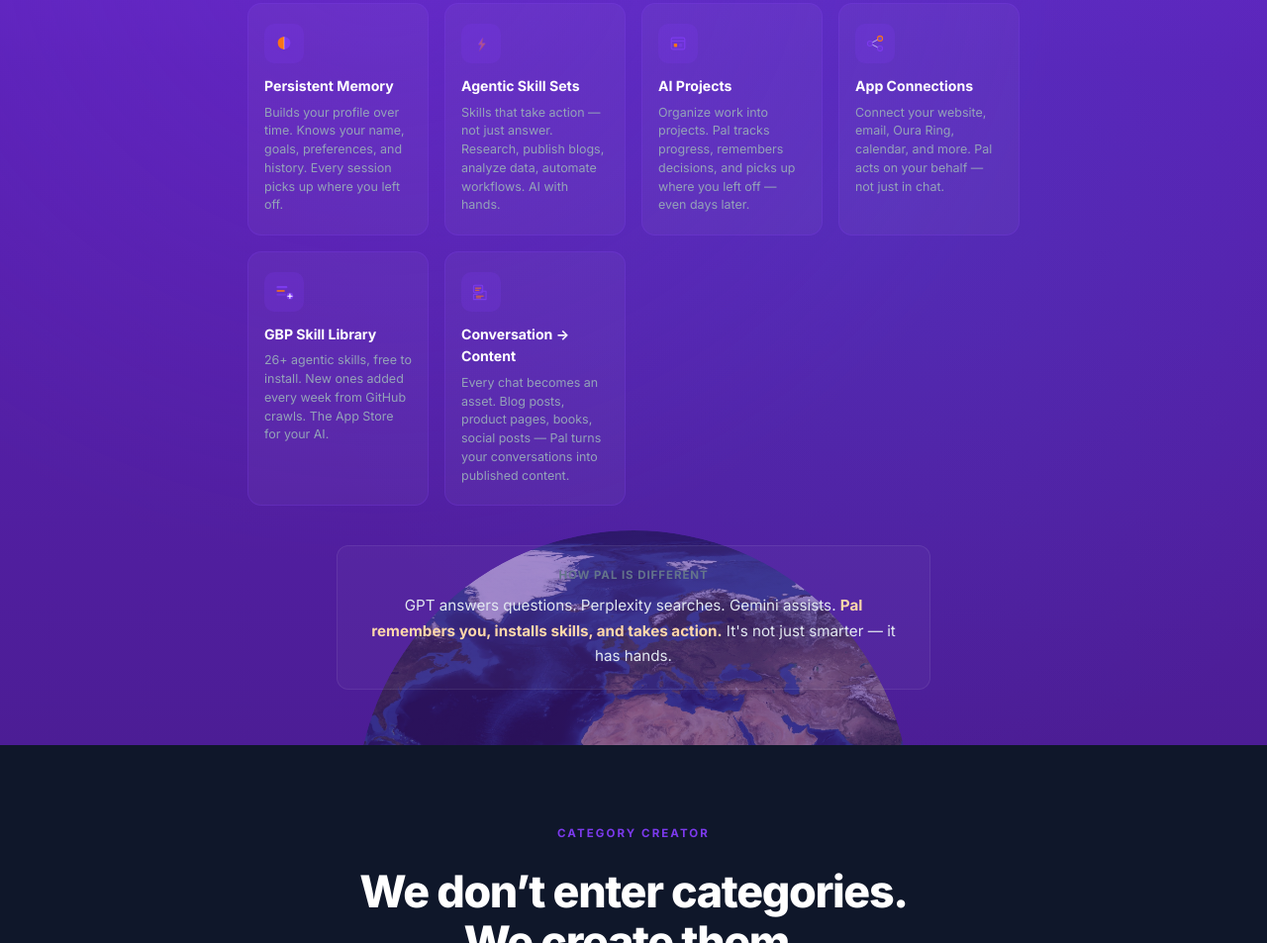
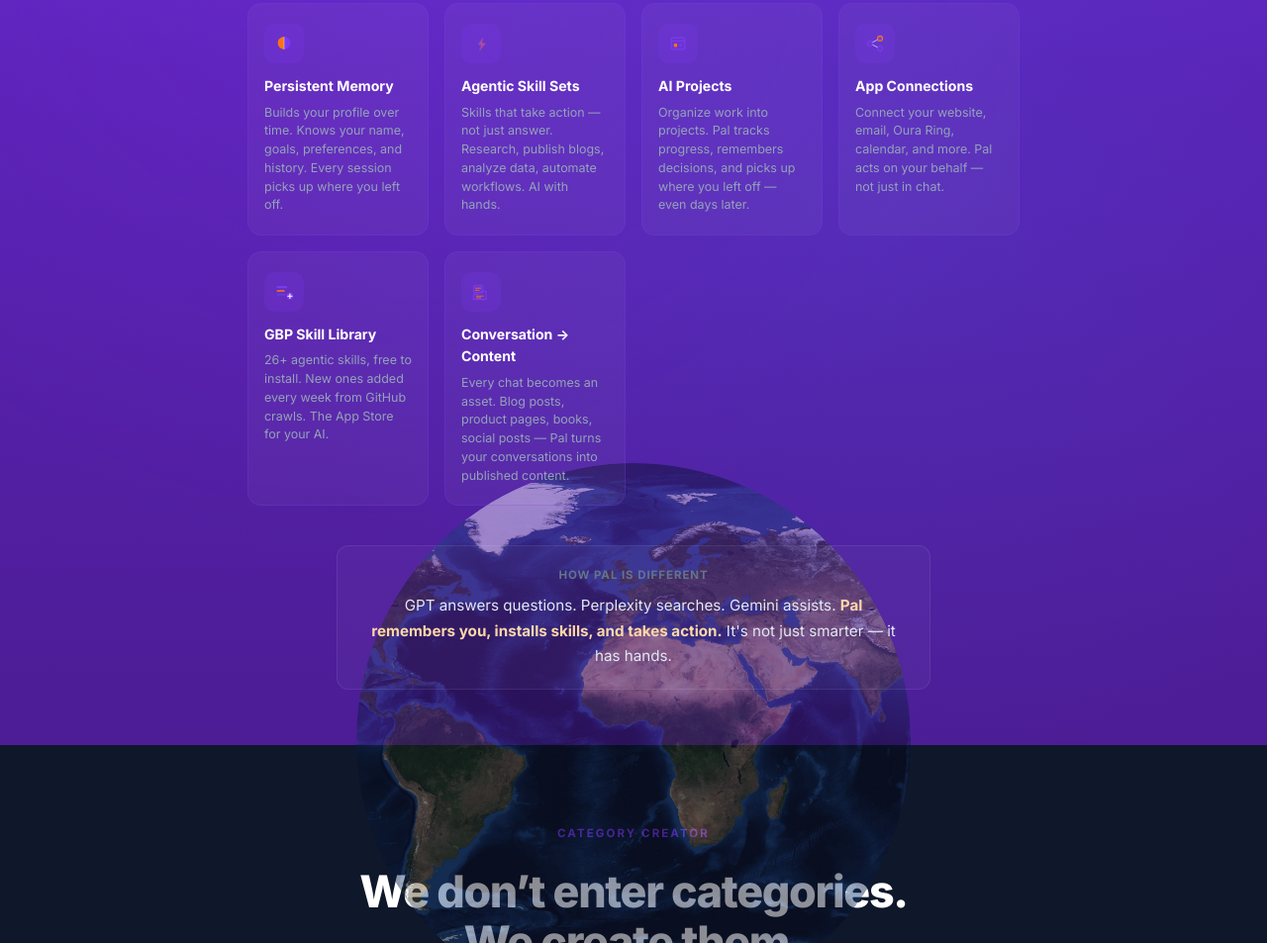
Before and after one commit to psmittyai/gbp, a website: page public/index.html in a window 1280 px wide. Shown: the part 1446-2399 px from the top of the page at 99% size. Drawn offline with Linux system fonts and the light colour scheme.

Commit message:
overflow:visible on pal-section so Earth isn't clipped

```diff
--- a/public/index.html
+++ b/public/index.html
@@ -117,7 +117,7 @@
       padding: 48px 24px 56px;
       text-align: center;
       position: relative;
-      overflow: hidden;
+      overflow: visible;
     }
 
     .pal-section::before {
@@ -723,7 +723,7 @@
     <!-- Star field -->
     <div style="position:absolute;inset:0;background-image:radial-gradient(1px 1px at 10% 15%, rgba(255,255,255,0.6) 0%, transparent 100%), radial-gradient(1px 1px at 25% 35%, rgba(255,255,255,0.4) 0%, transparent 100%), radial-gradient(1px 1px at 40% 10%, rgba(255,255,255,0.5) 0%, transparent 100%), radial-gradient(1px 1px at 70% 20%, rgba(255,255,255,0.6) 0%, transparent 100%), radial-gradient(1px 1px at 85% 40%, rgba(255,255,255,0.4) 0%, transparent 100%), radial-gradient(1.5px 1.5px at 80% 10%, rgba(196,181,253,0.7) 0%, transparent 100%);pointer-events:none;z-index:0;"></div>
     <!-- Real Earth photo — bottom-center, peeking up behind CTA -->
-    <div style="position:absolute;bottom:-25%;left:50%;transform:translateX(-50%);width:560px;height:560px;border-radius:50%;overflow:hidden;pointer-events:none;z-index:0;opacity:0.45;">
+    <div style="position:absolute;bottom:-20%;left:50%;transform:translateX(-50%);width:560px;height:560px;border-radius:50%;overflow:hidden;pointer-events:none;z-index:0;opacity:0.45;">
       <img src="/assets/earth.jpg" alt="" style="width:100%;height:100%;object-fit:cover;border-radius:50%;">
     </div>
 
```
